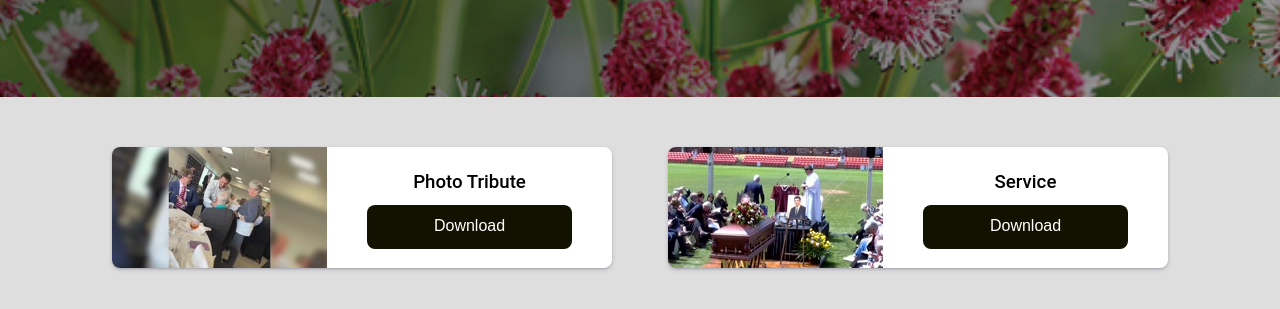
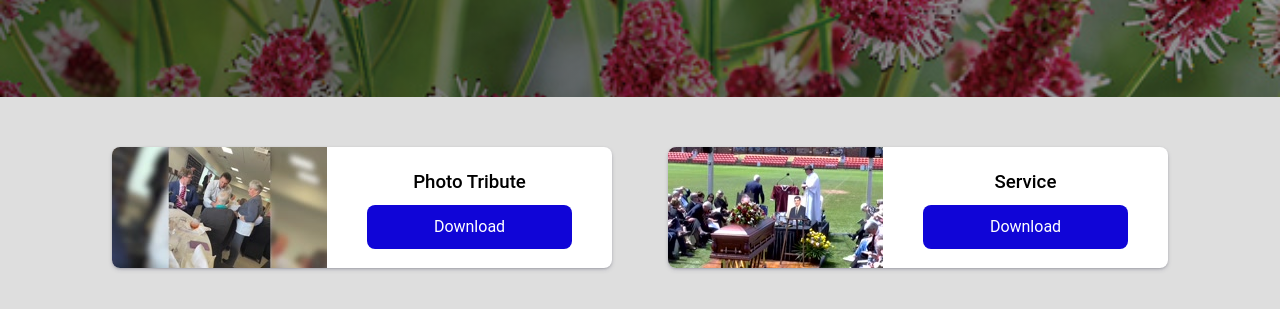
Before and after one commit to Joel-Easil/John-Cracker-McDonald, a plain HTML site: page index.html in a window 1280 px wide. Shown: the part 303-612 px from the top of the page. Drawn offline with Linux system fonts and the light colour scheme.

Commit message:
Update styles.css

```diff
--- a/styles.css
+++ b/styles.css
@@ -138,7 +138,7 @@ section {
 }
 
 .button {
-    background-color: #121200;
+    background-color: #1005D7;
     height:32px;
     margin-left:255px;
     margin-right: 40px;
@@ -150,6 +150,7 @@ section {
 .link {
     text-decoration: none;
     color:#ffffff;
+    font-family: roboto, sans-serif;
     font-size:12pt;
     display: block;
 }
```
